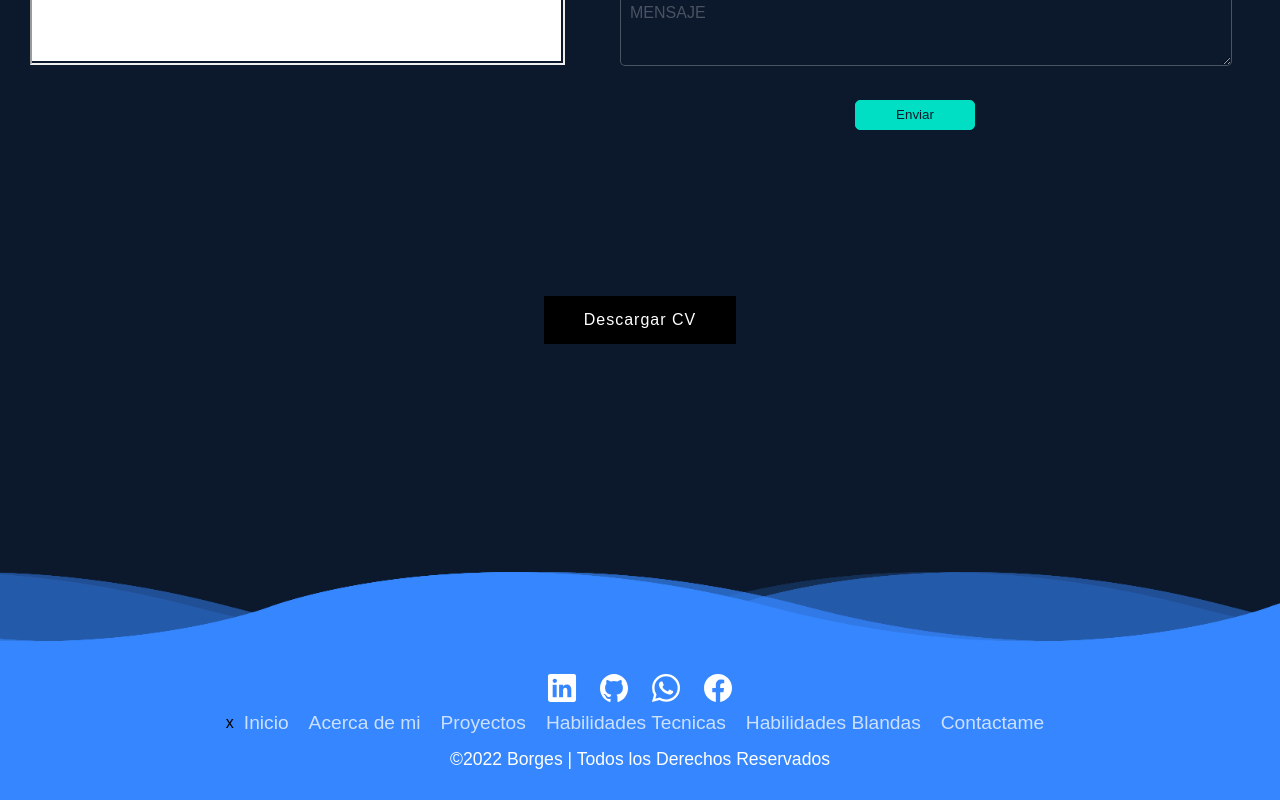
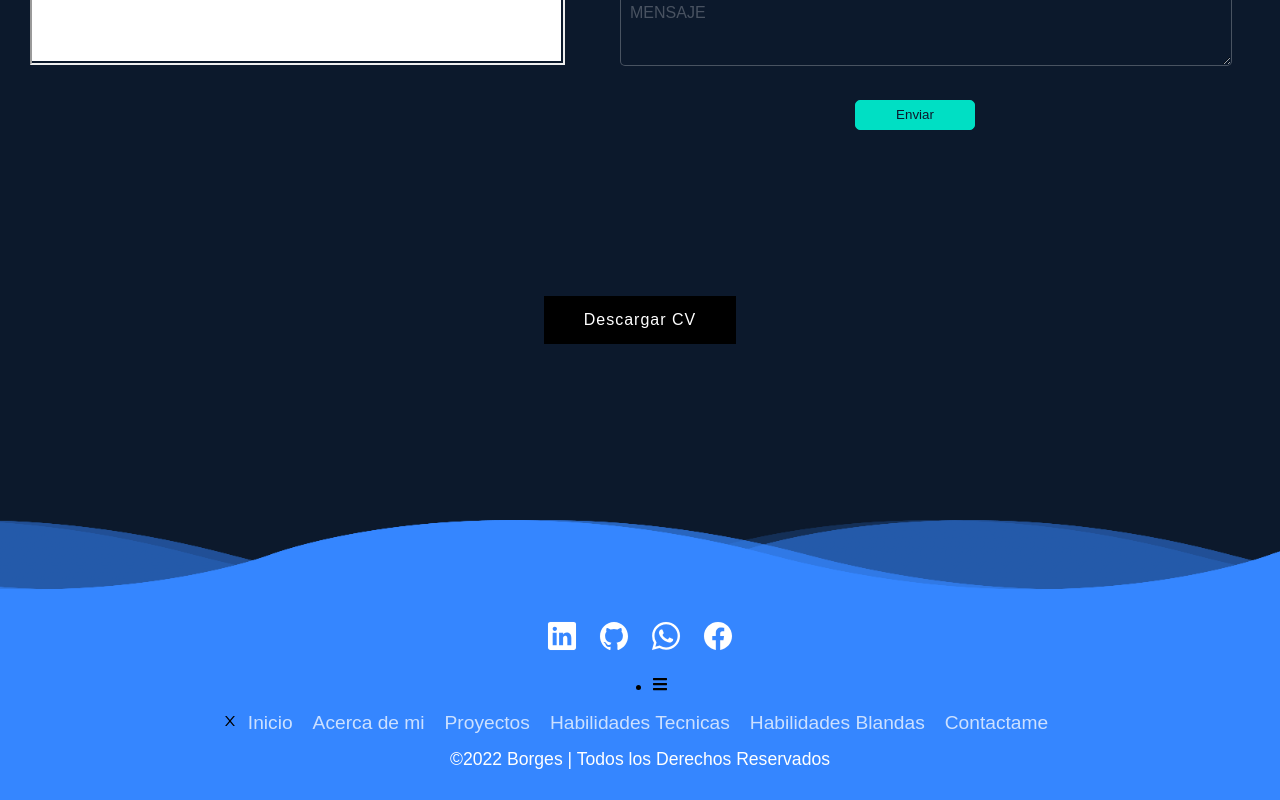
Before and after one commit to leonelborgesdev/portfolio, a React (Create React App) app: page / in a window 1280 px wide. Shown: the part 6881-7681 px from the top of the page. Built offline with nearby package versions, Linux system fonts and the light colour scheme; grey boxes are pictures that could not be loaded.

Commit message:
portfolio

```diff
--- a/package.json
+++ b/package.json
@@ -14,6 +14,7 @@
     "gsap": "^3.10.4",
     "react": "^18.2.0",
     "react-dom": "^18.2.0",
+    "react-icons": "^4.6.0",
     "react-pdf": "^5.7.2",
     "react-player": "^2.10.1",
     "react-redux": "^8.0.2",
--- a/src/components/Footer/PageFooter.css
+++ b/src/components/Footer/PageFooter.css
@@ -139,6 +139,11 @@ footer .wave#wave4{
         top: 0;
         left: 0;
         z-index: 1001;
+        transition: 350ms;
+    }
+    .menu.active {
+        left: -250px;
+        transition: 350ms;
     }
     .menu_item{
         padding: 15px 5px;
--- a/src/components/Footer/PageFooter.jsx
+++ b/src/components/Footer/PageFooter.jsx
@@ -8,12 +8,18 @@ import { IonIcon } from "@ionic/react";
 import { useSelector } from "react-redux";
 import { Portfolio } from "../Portfolio/Portfolio";
 import { useState } from "react";
+import * as FaIcons from "react-icons/fa";
+import * as AiIcons from "react-icons/ai";
 
 export const PageFooter = () => {
   const { menu_footer, language } = useSelector((state) => state);
   const [sidebar, setSidebar] = useState(false);
+  const showSidebar = (setSidebarVal, sidebarVar) => {
+    setSidebarVal(!sidebarVar);
+  };
   return (
     <div className="container_all_footer">
+      {console.log(sidebar)}
       <div className="body_footer">
         <footer>
           <div className="waves">
@@ -60,8 +66,23 @@ export const PageFooter = () => {
               </a>
             </li>
           </ul>
+          <ul>
+            <li>
+              <FaIcons.FaBars
+                onClick={() => {
+                  showSidebar(setSidebar, sidebar);
+                }}
+              />
+            </li>
+          </ul>
           <ul className={sidebar ? "menu active" : "menu"}>
-            <li className="menu_item_close">x</li>
+            <li className="menu_item_close">
+              <AiIcons.AiOutlineClose
+                onClick={() => {
+                  showSidebar(setSidebar, sidebar);
+                }}
+              />
+            </li>
             {menu_footer.map((item) => {
               return (
                 <li className="menu_item" key={menu_footer.indexOf(item)}>
```
Also changed, not shown: 1 other file (tests, documents, lock files or other folders).
